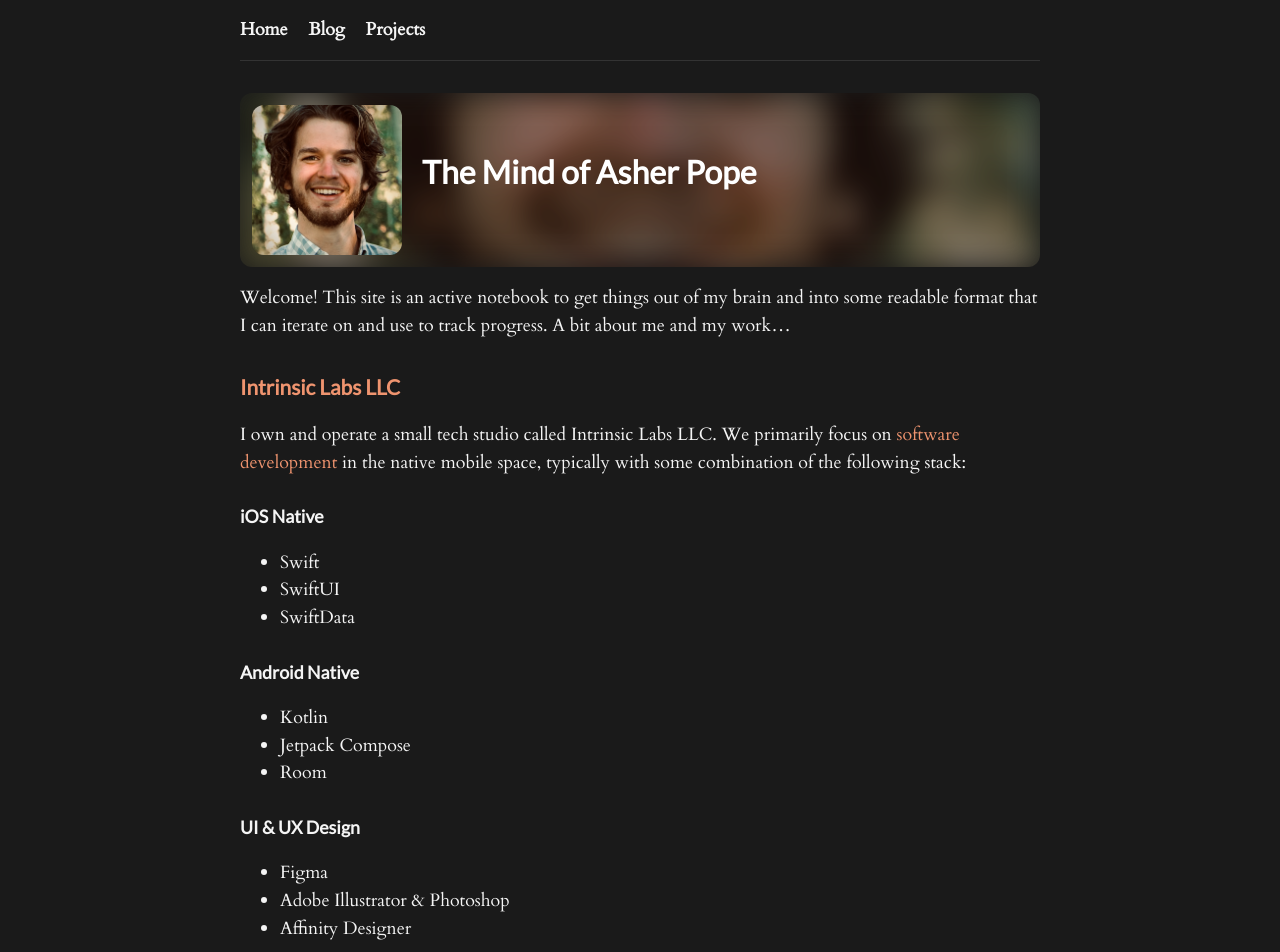
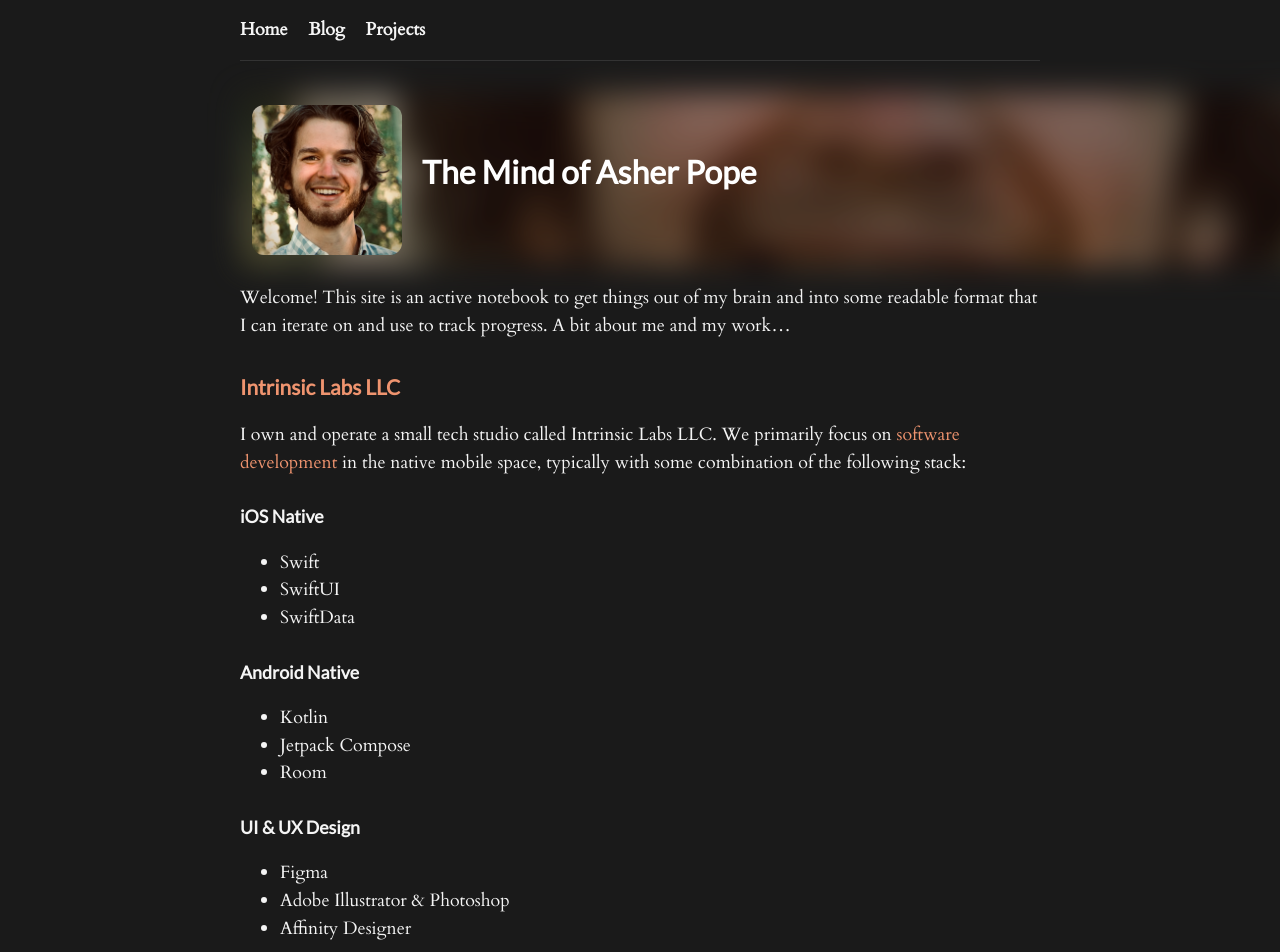
Before and after one commit to rocketbro/rocketbro.github.io, a Jekyll site: the page built from index.md, in a window 1280 px wide and 1400 px high. Shown: the top 952 px of the window. Built offline with Jekyll 4.4.1, drawn with Linux system fonts in a browser that asks for light colours.

Commit message:
make blurred image bg expand to fill vw

```diff
--- a/assets/css/_sass/_components.scss
+++ b/assets/css/_sass/_components.scss
@@ -119,8 +119,6 @@
   align-items: center;
   width: 100%;
   max-width: 100%;
-  border-radius: 12px;
-  overflow: hidden;
 
   @media (max-width: 500px) {
     flex-direction: column;
@@ -132,7 +130,7 @@
   position: absolute;
   top: 0;
   left: 0;
-  width: 100%;
+  width: 100vw;
   height: 100%;
   background-size: cover;
   background-position: center;
@@ -147,7 +145,8 @@
   align-items: flex-start;
   width: 100%;
   z-index: 2;
-  margin: 12px;
+  padding: 12px;
+  box-sizing: border-box;
 
   @media (max-width: 500px) {
     flex-direction: column;
```
